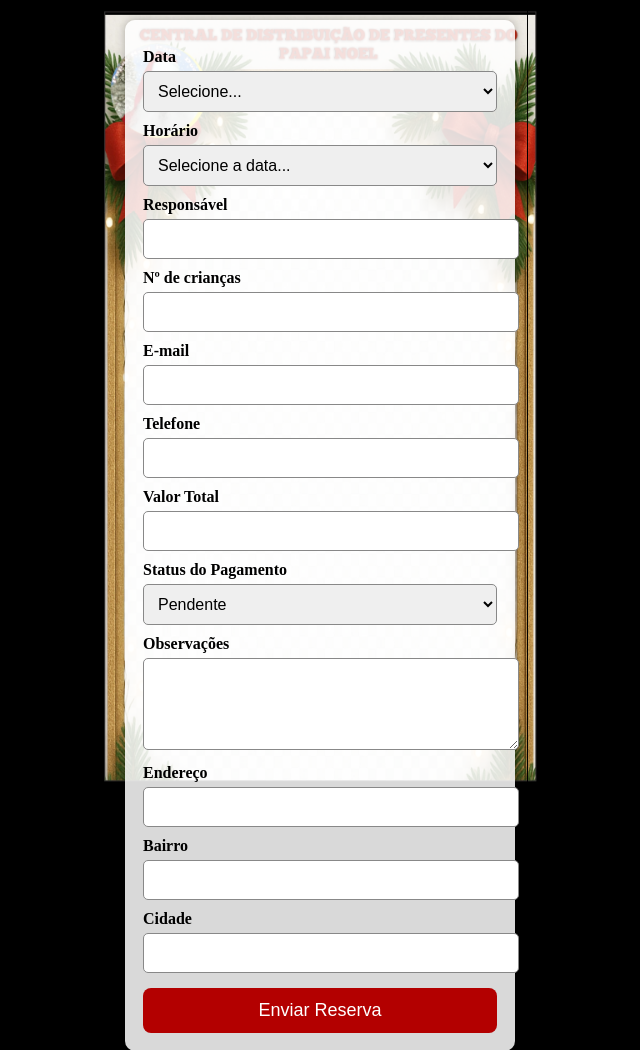
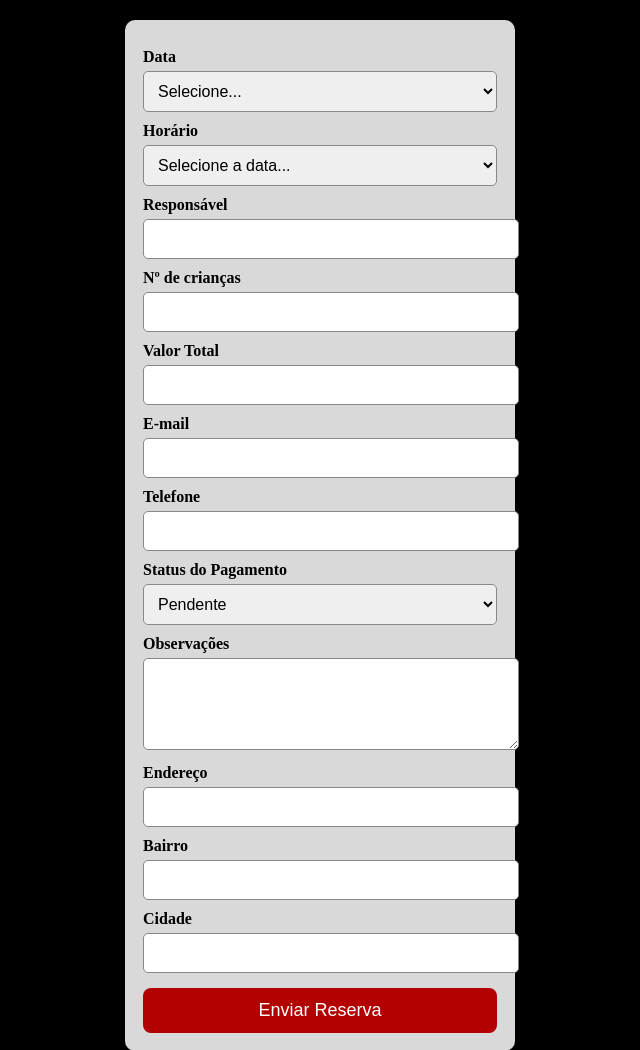
Before and after one commit to amagiadopapainoel1-tech/papai-noel-reservas, a Flask app: page / in a window 1280 px wide. Shown: the top 1050 px of the page, without its empty margins (320-960 px from the left). Run offline with Flask 3, Linux system fonts and the light colour scheme; parts of the project's set-up code (start-up, migrations or seed data) failed here and were passed over.

Commit message:
Update index.html

```diff
--- a/templates/index.html
+++ b/templates/index.html
@@ -6,12 +6,7 @@
     <title>Reserva Papai Noel</title>
     <link rel="stylesheet" href="{{ url_for('static', filename='style.css') }}">
 </head>
-
 <body>
-
-    <!-- Moldura de fundo (NOVA VERSÃO .webp) -->
-    <div class="background-frame"></div>
-
     <div class="phone-frame">
         <div class="form-wrapper">
             <div class="form-container">
@@ -22,6 +17,7 @@
 
                 <form action="/enviar" method="POST">
 
+                    <!-- DATA -->
                     <label class="label">Data</label>
                     <select name="data" id="data" class="input" required>
                         <option value="">Selecione...</option>
@@ -29,35 +25,44 @@
                         <option value="2024-12-25">25 de Dezembro</option>
                     </select>
 
+                    <!-- HORÁRIO -->
                     <label class="label">Horário</label>
                     <select name="horario" id="horario" class="input" required>
                         <option value="">Selecione a data...</option>
                     </select>
 
+                    <!-- RESPONSÁVEL -->
                     <label class="label">Responsável</label>
                     <input type="text" name="responsavel" class="input" required>
 
+                    <!-- NÚMERO DE CRIANÇAS -->
                     <label class="label">Nº de crianças</label>
-                    <input type="number" name="numero_criancas" class="input" required>
+                    <input type="number" name="numero_criancas" id="numero_criancas" class="input" required>
 
+                    <!-- VALOR TOTAL (AUTOMÁTICO) -->
+                    <label class="label">Valor Total</label>
+                    <input type="text" name="valor_total" id="valor_total" class="input" readonly>
+
+                    <!-- EMAIL -->
                     <label class="label">E-mail</label>
                     <input type="email" name="email" class="input" required>
 
+                    <!-- TELEFONE -->
                     <label class="label">Telefone</label>
                     <input type="text" name="telefone" class="input">
 
-                    <label class="label">Valor Total</label>
-                    <input type="text" name="valor_total" class="input">
-
+                    <!-- STATUS -->
                     <label class="label">Status do Pagamento</label>
                     <select name="status_pagamento" class="input">
                         <option value="Pendente">Pendente</option>
                         <option value="Pago">Pago</option>
                     </select>
 
+                    <!-- OBSERVAÇÕES -->
                     <label class="label">Observações</label>
                     <textarea name="observacoes" class="input"></textarea>
 
+                    <!-- ENDEREÇO -->
                     <label class="label">Endereço</label>
                     <input type="text" name="endereco" class="input">
 
@@ -68,13 +73,14 @@
                     <input type="text" name="cidade" class="input">
 
                     <button type="submit">Enviar Reserva</button>
+                </form>
 
-                </form>
             </div>
         </div>
     </div>
 
 <script>
+    /* ------- CARREGA HORÁRIOS CONFORME A DATA ------- */
     document.getElementById("data").addEventListener("change", function () {
         const data = this.value;
         const select = document.getElementById("horario");
@@ -89,22 +95,35 @@
         .then(json => {
             const ocupados = json.ocupados;
             const horarios = json.horarios_disponiveis;
+            select.innerHTML = "";
 
-            select.innerHTML = "";
             horarios.forEach(h => {
                 const opt = document.createElement("option");
                 opt.value = h;
-                opt.textContent = ocupados.includes(h)
-                    ? h + " (indisponível)"
-                    : h;
 
-                if (ocupados.includes(h)) opt.disabled = true;
-
+                if (ocupados.includes(h)) {
+                    opt.textContent = h + " (indisponível)";
+                    opt.disabled = true;
+                } else {
+                    opt.textContent = h;
+                }
                 select.appendChild(opt);
             });
+
         });
     });
+
+    /* ------- CÁLCULO AUTOMÁTICO DO VALOR ------- */
+    document.getElementById("numero_criancas").addEventListener("input", function () {
+        const num = parseInt(this.value) || 0;
+        const valor = num * 50;
+
+        document.getElementById("valor_total").value =
+            valor.toLocaleString("pt-BR", {
+                style: "currency",
+                currency: "BRL"
+            });
+    });
 </script>
-
 </body>
 </html>
```
